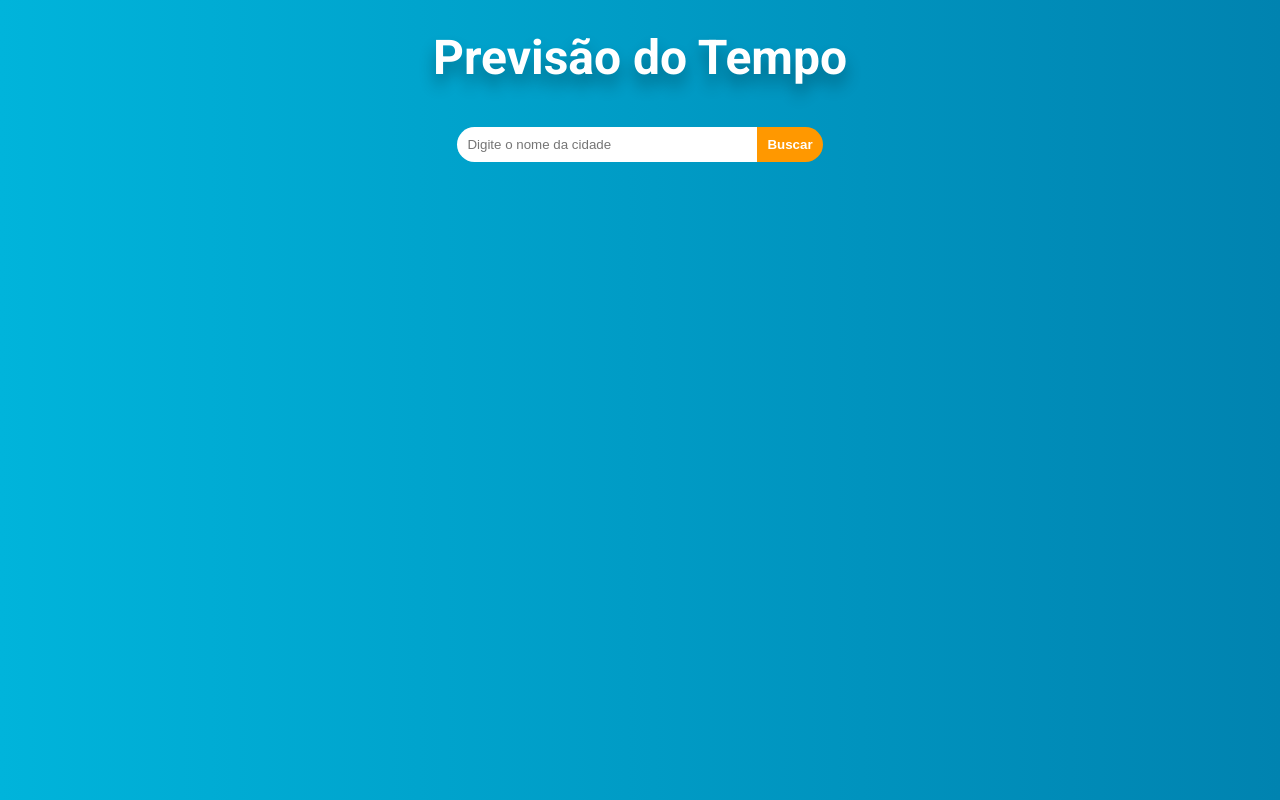
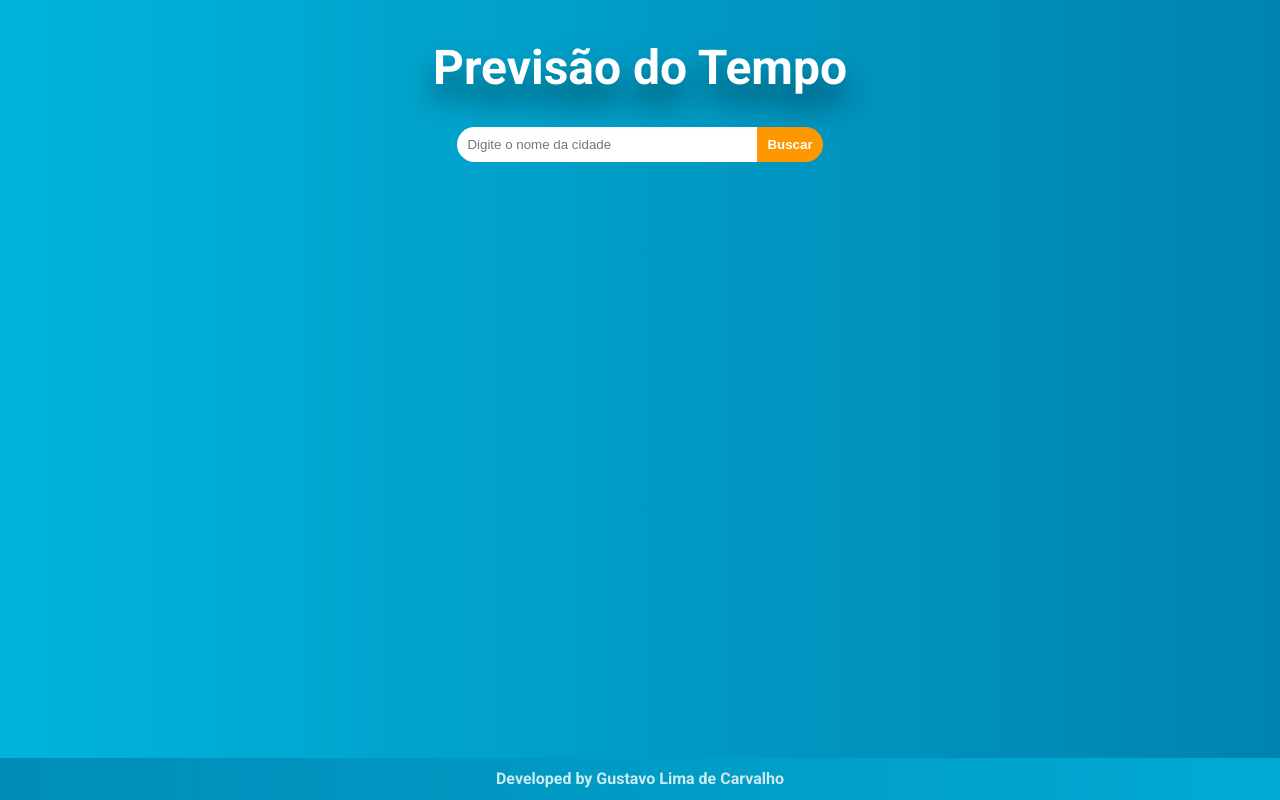
Before and after one commit to limagustavo2200/Previsao_do_tempo, a React (Vite) app in the folder previsao/: page / in a window 1280 px wide. Built offline with nearby package versions, Linux system fonts and the light colour scheme.

Commit message:
feat: footer

```diff
--- a/previsao/src/App.css
+++ b/previsao/src/App.css
@@ -3,6 +3,8 @@
     padding: 20px;
     margin: 0 auto;
     text-align: center;
+    flex: 1;
+    margin-bottom: 30px;
 }
 
 
@@ -73,10 +75,11 @@ h1 {
     }
 }
 
+
 .slide-in-left {
-    animation: slideInFromLeft 0.7s ease-out forwards;
+    animation: slideInFromLeft 0.5s ease-out forwards;
 }
 
 .slide-in-right {
-    animation: slideInFromRight 0.7s ease-out forwards;
+    animation: slideInFromRight 0.5s ease-out forwards;
 }
--- a/previsao/src/App.jsx
+++ b/previsao/src/App.jsx
@@ -3,6 +3,7 @@ import './App.css'
 import axios from 'axios'
 import WeatherInformations from './components/WeatherInformations'
 import WeatherInformations5Days from './components/WeatherInformations5Days/WeatherInformation5Days'
+import Footer from './components/Footer'
 
 function App() {
   const [weather, setWeather] = useState(null)
@@ -52,8 +53,8 @@ function App() {
           <WeatherInformations5Days weather5Days={weather5Days} />
         </div>
       )}
+    </div>
 
-    </div>
   )
 }
 
--- /dev/null
+++ b/previsao/src/components/Footer/Footer.module.css
@@ -0,0 +1,17 @@
+footer {
+    width: 100vw;
+    position: fixed;
+    bottom: 0;
+    left: 0;
+    z-index: 1000000;
+    background: linear-gradient(to right, #0083b0, #00b4db);
+    opacity: 0.8;
+    color: #fff;
+    display: flex;
+    justify-content: center;
+    text-align: center;
+    align-items: center;
+    margin: 0;
+    padding: 8px;
+    font-weight: bold;
+}
--- /dev/null
+++ b/previsao/src/components/Footer/index.jsx
@@ -0,0 +1,9 @@
+import './Footer.module.css'
+
+export default function Fotter() {
+    return (
+        <footer>
+            <p><span>Developed by Gustavo Lima de Carvalho</span></p>
+        </footer>
+    )
+}
--- a/previsao/src/index.css
+++ b/previsao/src/index.css
@@ -11,6 +11,8 @@ body {
     background: linear-gradient(to right, #00b4db, #0083b0);
     color: #333;
     line-height: 1.6;
+    min-height: 100vh;
+
 }
 
 @media (max-width: 480px) {
--- a/previsao/src/main.jsx
+++ b/previsao/src/main.jsx
@@ -2,10 +2,12 @@ import { StrictMode } from 'react'
 import { createRoot } from 'react-dom/client'
 import App from './App.jsx'
 import './index.css'
+import Footer from './components/Footer'
 
 
 createRoot(document.getElementById('root')).render(
   <StrictMode>
     <App />
+    <Footer />
   </StrictMode>,
 )
```
